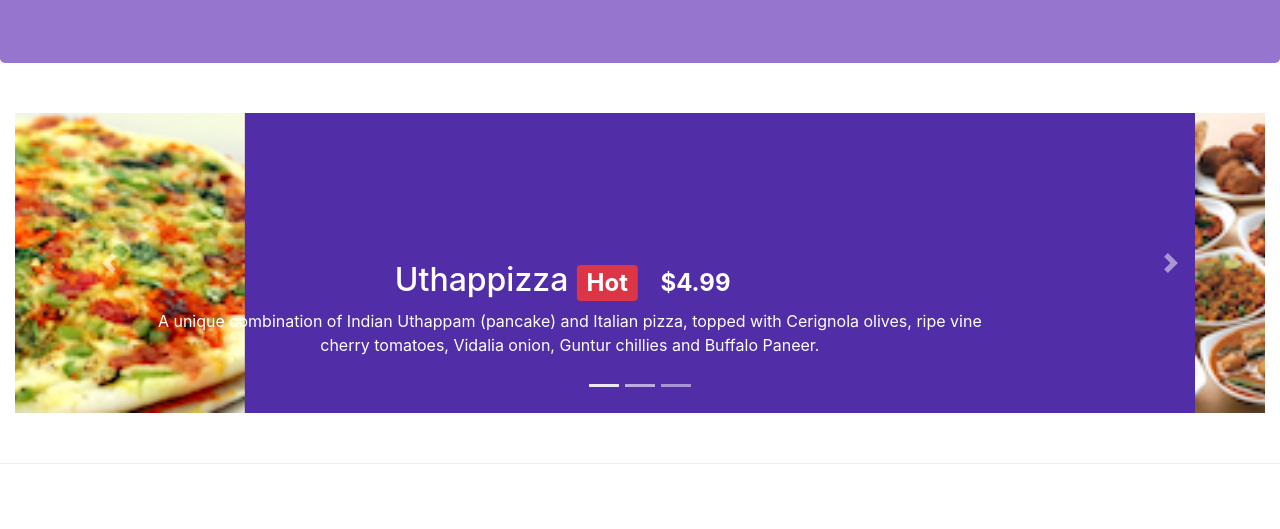
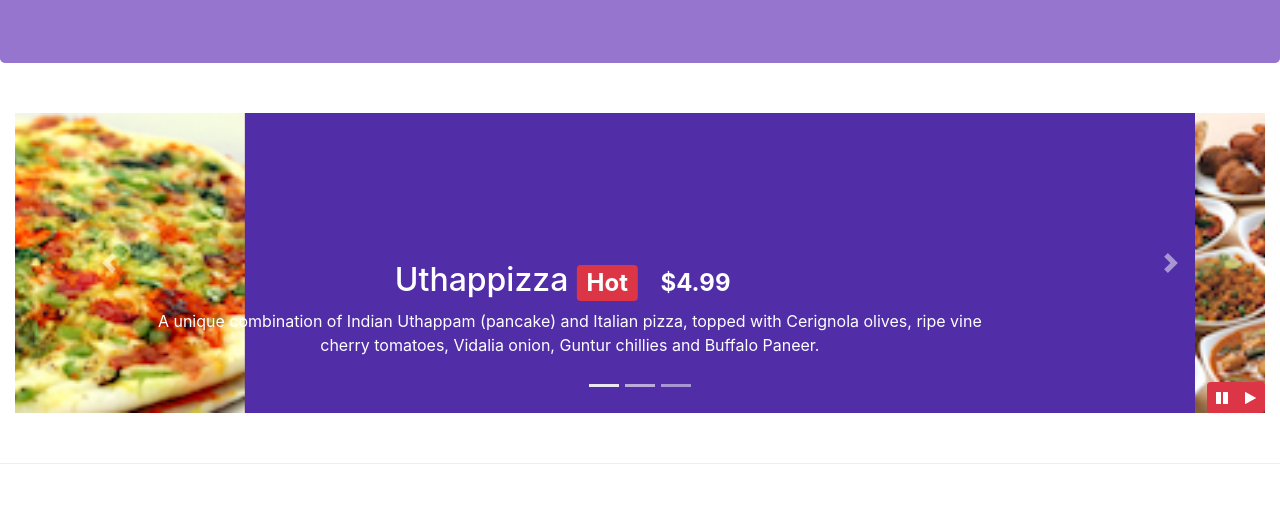
Before and after one commit to misgana96/bootstrap, a website: page index.html in a window 1280 px wide. Shown: the part 271-800 px from the top of the page. Drawn offline with nearby package versions, Linux system fonts and the light colour scheme.

Commit message:
Bootstrap Jquery

```diff
--- a/css/style.css
+++ b/css/style.css
@@ -59,3 +59,9 @@ body{
     left: 0;
     min-height: 300px;
 }
+
+#carouselButton{
+    right: 0px;
+    position: absolute;
+    bottom: 0px;
+}
--- a/index.html
+++ b/index.html
@@ -206,6 +206,14 @@
                 <a class="carousel-control-next" href="#mycarousel" role="button" data-slide="next">
                     <span class="carousel-control-next-icon"></span>
                 </a>
+                <div class="btn-group" id="carouselButton">
+                    <button class="btn btn-danger btn-sm" id="carousel-pause">
+                        <span class="fa fa-pause"></span>
+                    </button>
+                    <button class="btn btn-danger btn-sm" id="carousel-play">
+                        <span class="fa fa-play"></span>
+                    </button>
+                </div>
             </div>
         </div>
     </div>
@@ -301,6 +309,17 @@
  <script src="node_modules/jquery/dist/jquery.slim.min.js"></script>
  <script src="node_modules/popper.js/dist/umd/popper.min.js"></script>
  <script src="node_modules/bootstrap/dist/js/bootstrap.min.js"></script>
+ <script>
+     $(document).ready(function() {
+         $("#mycarousel").carousel({interval: 2000});
+         $("#carousel-pause").click(function(){
+            $("#mycarousel").carousel('pause');
+         });
+         $("carousel-play").click(function(){
+             $("#mycarousel").carousel('cycle');
+         });
+     });
+ </script>
 </body>
 
 </html>
```
